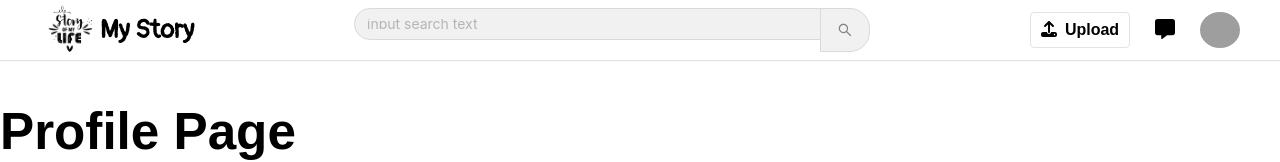
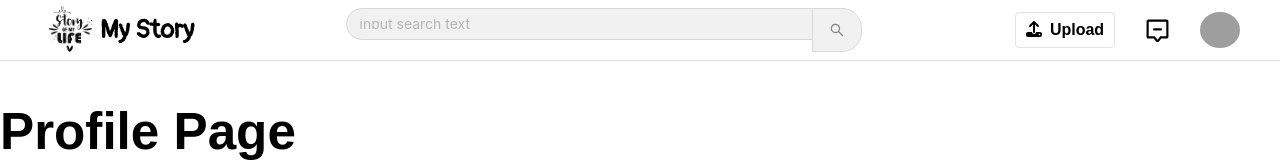
Before and after one commit to hoangquan2012/MyStore, a React (Create React App) app: page /Profile in a window 1280 px wide. Shown: the top 162 px of the page. Built offline with nearby package versions, Linux system fonts and the light colour scheme; grey boxes are pictures that could not be loaded; a web font is replaced by a local one.

Commit message:
last update

```diff
--- a/src/assets/images/index.js
+++ b/src/assets/images/index.js
@@ -1,5 +1,6 @@
 const images = {
-    logo: require('~/assets/images/logo.png')
+    logo: require('~/assets/images/logo.png'),
+    noImage: require('~/assets/images/errorImg.jpg')
 };
 
 export default images;
--- /dev/null
+++ b/src/components/Icon/index.js
@@ -0,0 +1,9 @@
+export const MessengerIcon = ({ className, width, height }) => (
+    <svg className={className} width={width} height={height} viewBox="0 0 32 32" fill="currentColor" xmlns="http://www.w3.org/2000/svg">
+        <path
+            fillRule="evenodd"
+            clipRule="evenodd"
+            d="M24.0362 21.3333H18.5243L15.9983 24.4208L13.4721 21.3333H7.96047L7.99557 8H24.0009L24.0362 21.3333ZM24.3705 23.3333H19.4721L17.2883 26.0026C16.6215 26.8176 15.3753 26.8176 14.7084 26.0026L12.5243 23.3333H7.62626C6.70407 23.3333 5.95717 22.5845 5.9596 21.6623L5.99646 7.66228C5.99887 6.74352 6.74435 6 7.66312 6H24.3333C25.2521 6 25.9975 6.7435 26 7.66224L26.0371 21.6622C26.0396 22.5844 25.2927 23.3333 24.3705 23.3333ZM12.6647 14C12.2965 14 11.998 14.2985 11.998 14.6667V15.3333C11.998 15.7015 12.2965 16 12.6647 16H19.3313C19.6995 16 19.998 15.7015 19.998 15.3333V14.6667C19.998 14.2985 19.6995 14 19.3313 14H12.6647Z"
+        ></path>
+    </svg>
+);
--- /dev/null
+++ b/src/components/Image/index.js
@@ -0,0 +1,14 @@
+import { forwardRef, useState } from 'react';
+import images from '~/assets/images';
+
+const Image = forwardRef(({ src, alt, fallback = images.noImage, ...props }, ref) => {
+    const [_fallback, setFallback] = useState('');
+
+    const handleError = () => {
+        setFallback();
+    };
+
+    return <img src={_fallback || src} alt={alt} {...props} ref={ref} onError={handleError} />;
+});
+
+export default Image;
--- a/src/components/Layouts/components/Header/Header.module.scss
+++ b/src/components/Layouts/components/Header/Header.module.scss
@@ -18,48 +18,6 @@
     }
 }
 
-.search-result {
-    width: 516px;
-    .search-title {
-        height: 30px;
-        padding: 5px 12px;
-        font-size: 14px;
-        line-height: 20px;
-        font-weight: 600;
-        color: rgba(22, 24, 35, 0.5);
-    }
-}
-
-.header-center {
-    :global(.ant-input-affix-wrapper) {
-        border-start-start-radius: 20px !important;
-        border-end-start-radius: 20px !important;
-        padding: 10px 12px;
-    }
-    :global(.ant-input-search > .ant-input-group > .ant-input-group-addon:last-child .ant-input-search-button) {
-        &:not(.ant-btn-primary):hover {
-            border-color: var(--primary-color);
-            color: var(--primary-color);
-        }
-        border-start-end-radius: 20px;
-        border-end-end-radius: 20px;
-        width: 50px;
-        height: 44px;
-        background-color: rgba(22, 24, 35, 0.06);
-    }
-    :global(.ant-input-group-addon) {
-        background-color: transparent;
-    }
-    :global(.ant-input-affix-wrapper) {
-        &:not(.ant-input-affix-wrapper-disabled):hover {
-            border-color: var(--primary-color);
-        }
-        background-color: rgba(22, 24, 35, 0.06);
-    }
-    input {
-        background: transparent;
-    }
-}
 .header-right {
     display: flex;
     .more-btn {
@@ -77,4 +35,5 @@
 .icon-mess {
     margin-left: 25px;
     @include icon();
+    @include flex();
 }
--- a/src/components/Layouts/components/Header/index.js
+++ b/src/components/Layouts/components/Header/index.js
@@ -2,17 +2,16 @@ import styles from './Header.module.scss';
 import classNames from 'classnames/bind';
 import { Link } from 'react-router-dom';
 import images from '~/assets/images';
-import Search from 'antd/es/input/Search';
 import { FontAwesomeIcon } from '@fortawesome/react-fontawesome';
 import { faBookBookmark, faBookmark, faCircleQuestion, faCoins, faEllipsis, faEllipsisVertical, faGear, faKeyboard, faLanguage, faMessage, faMoon, faRightFromBracket, faUpload, faUser, faXmark } from '@fortawesome/free-solid-svg-icons';
-import Tippy from '@tippyjs/react/headless';
+import Searches from '../Search';
 import HeadlessTippy from '@tippyjs/react';
 import 'tippy.js/dist/tippy.css';
-import { useState } from 'react';
-import { Wrapper as PopupWrapper } from '~/components/Popup';
-import AccoutItem from '~/components/AccoutItem';
+import { useEffect, useState } from 'react';
 import Button from '~/components/Buttons';
 import Menu from '~/components/Popup/Menu';
+import { MessengerIcon } from '~/components/Icon';
+import Image from '~/components/Image';
 const cx = classNames.bind(styles);
 
 const Menu_Items = [
@@ -68,21 +67,12 @@ const User_Items = [
     ...Menu_Items,
     {
         icon: <FontAwesomeIcon icon={faRightFromBracket} />,
-        title: 'Log Out'
+        title: 'Log Out',
+        separate: true
     }
 ];
 
 function Header() {
-    const [searchResult, setSearchResult] = useState([]);
-    const [value, setValue] = useState('');
-    const onSearch = (value) => {
-        setSearchResult(value);
-    };
-
-    const onChange = (e) => {
-        setValue(e.target.value);
-    };
-
     const handleChange = (menuItem) => {
         console.log(menuItem);
     };
@@ -96,34 +86,8 @@ function Header() {
                     <img src={images.logo} />
                     My Story
                 </Link>
-                <Tippy
-                    render={(attrs) => (
-                        <div className={`${cx('search-result')}`} tabIndex="-1" {...attrs}>
-                            <PopupWrapper>
-                                <h4 className={`${cx('search-title')}`}>Accounts</h4>
-                                <AccoutItem />
-                                <AccoutItem />
-                                <AccoutItem />
-                            </PopupWrapper>
-                        </div>
-                    )}
-                    visible={value.length > 0}
-                    interactive={true}
-                >
-                    <div className={cx('header-center')}>
-                        <Search
-                            placeholder="input search text"
-                            onSearch={onSearch}
-                            onChange={onChange}
-                            value={value}
-                            style={{
-                                width: 516
-                            }}
-                            spellCheck={false}
-                            allowClear
-                        />
-                    </div>
-                </Tippy>
+
+                <Searches />
 
                 <div className={cx('header-right')}>
                     <Button text iconleft={<FontAwesomeIcon icon={faUpload} />}>
@@ -132,7 +96,7 @@ function Header() {
                     {currentUser ? (
                         <HeadlessTippy content="Messenger">
                             <button className={cx('icon-mess')}>
-                                <FontAwesomeIcon icon={faMessage} />
+                                <MessengerIcon height={35} width={35} />
                             </button>
                         </HeadlessTippy>
                     ) : (
@@ -141,7 +105,7 @@ function Header() {
 
                     <Menu items={currentUser ? User_Items : Menu_Items} onChange={handleChange}>
                         {currentUser ? (
-                            <img src="https://p16-sign-va.tiktokcdn.com/tos-maliva-avt-0068/6282287a97d2f3c55744e0c68a7f36c9~c5_300x300.webp?x-expires=1685692800&x-signature=rhFl%2FOMKXVhhLK61vhGhbWXqPo0%3D" className={cx('user-avatar')} alt="no" />
+                            <Image src="https://p16-sign-va.tiktokcdn.com/tos-maliva-avt-0068/6282287a97d2f3c55744e0c68a7f36c9~c5_300x300.webp?x-expires=1685692800&x-signature=rhFl%2FOMKXVhhLK61vhGhbWXqPo0%3D" className={cx('user-avatar')} fallback="" alt="no" />
                         ) : (
                             <button className={cx('more-btn')}>
                                 <FontAwesomeIcon icon={faEllipsisVertical} />
--- /dev/null
+++ b/src/components/Layouts/components/Search/Search.module.scss
@@ -0,0 +1,42 @@
+.search-result {
+    width: 516px;
+    .search-title {
+        height: 30px;
+        padding: 5px 12px;
+        font-size: 14px;
+        line-height: 20px;
+        font-weight: 600;
+        color: rgba(22, 24, 35, 0.5);
+    }
+}
+
+.header-center {
+    :global(.ant-input-affix-wrapper) {
+        border-start-start-radius: 20px !important;
+        border-end-start-radius: 20px !important;
+        padding: 10px 12px;
+    }
+    :global(.ant-input-search > .ant-input-group > .ant-input-group-addon:last-child .ant-input-search-button) {
+        &:not(.ant-btn-primary):hover {
+            border-color: var(--primary-color);
+            color: var(--primary-color);
+        }
+        border-start-end-radius: 20px;
+        border-end-end-radius: 20px;
+        width: 50px;
+        height: 44px;
+        background-color: rgba(22, 24, 35, 0.06);
+    }
+    :global(.ant-input-group-addon) {
+        background-color: transparent;
+    }
+    :global(.ant-input-affix-wrapper) {
+        &:not(.ant-input-affix-wrapper-disabled):hover {
+            border-color: var(--primary-color);
+        }
+        background-color: rgba(22, 24, 35, 0.06);
+    }
+    input {
+        background: transparent;
+    }
+}
--- /dev/null
+++ b/src/components/Layouts/components/Search/index.js
@@ -0,0 +1,53 @@
+import Tippy from '@tippyjs/react/headless';
+import styles from './Search.module.scss';
+import classNames from 'classnames/bind';
+import AccoutItem from '~/components/AccoutItem';
+import { Wrapper as PopupWrapper } from '~/components/Popup';
+import { useEffect, useState } from 'react';
+import Search from 'antd/es/input/Search';
+
+const cx = classNames.bind(styles);
+function Searches() {
+    const [searchResult, setSearchResult] = useState([]);
+    const [value, setValue] = useState('');
+
+    const onSearch = (value) => {
+        setSearchResult(value);
+    };
+
+    const onChange = (e) => {
+        setValue(e.target.value);
+    };
+    return (
+        <Tippy
+            render={(attrs) => (
+                <div className={`${cx('search-result')}`} tabIndex="-1" {...attrs}>
+                    <PopupWrapper>
+                        <h4 className={`${cx('search-title')}`}>Accounts</h4>
+                        <AccoutItem />
+                        <AccoutItem />
+                        <AccoutItem />
+                    </PopupWrapper>
+                </div>
+            )}
+            visible={value.length > 0}
+            interactive={true}
+        >
+            <div className={cx('header-center')}>
+                <Search
+                    placeholder="input search text"
+                    onSearch={onSearch}
+                    onChange={onChange}
+                    value={value}
+                    style={{
+                        width: 516
+                    }}
+                    spellCheck={false}
+                    allowClear
+                />
+            </div>
+        </Tippy>
+    );
+}
+
+export default Searches;
--- a/src/components/Popup/Menu/Menu.module.scss
+++ b/src/components/Popup/Menu/Menu.module.scss
@@ -12,6 +12,9 @@
         display: flex;
         &:hover {
             background: rgba(22, 24, 35, 0.03);
+        }
+        &.separate {
+            border-top: 1px solid rgba(22, 24, 35, 0.12);
         }
     }
 }
--- a/src/components/Popup/Menu/MenuItem.js
+++ b/src/components/Popup/Menu/MenuItem.js
@@ -2,11 +2,11 @@ import Button from '~/components/Buttons';
 import styles from './Menu.module.scss';
 import classNames from 'classnames/bind';
 
-// const cx = classNames.bind(styles);
+const cx = classNames.bind(styles);
 
 function MenuItem({ data, onClick }) {
     return (
-        <Button className={styles.menu} iconleft={data.icon} to={data.to} onClick={onClick}>
+        <Button className={cx('menu', { separate: data.separate })} iconleft={data.icon} to={data.to} onClick={onClick}>
             {data.title}
         </Button>
     );
```
Also changed, not shown: src/assets/images/errorImg.jpg (added).
